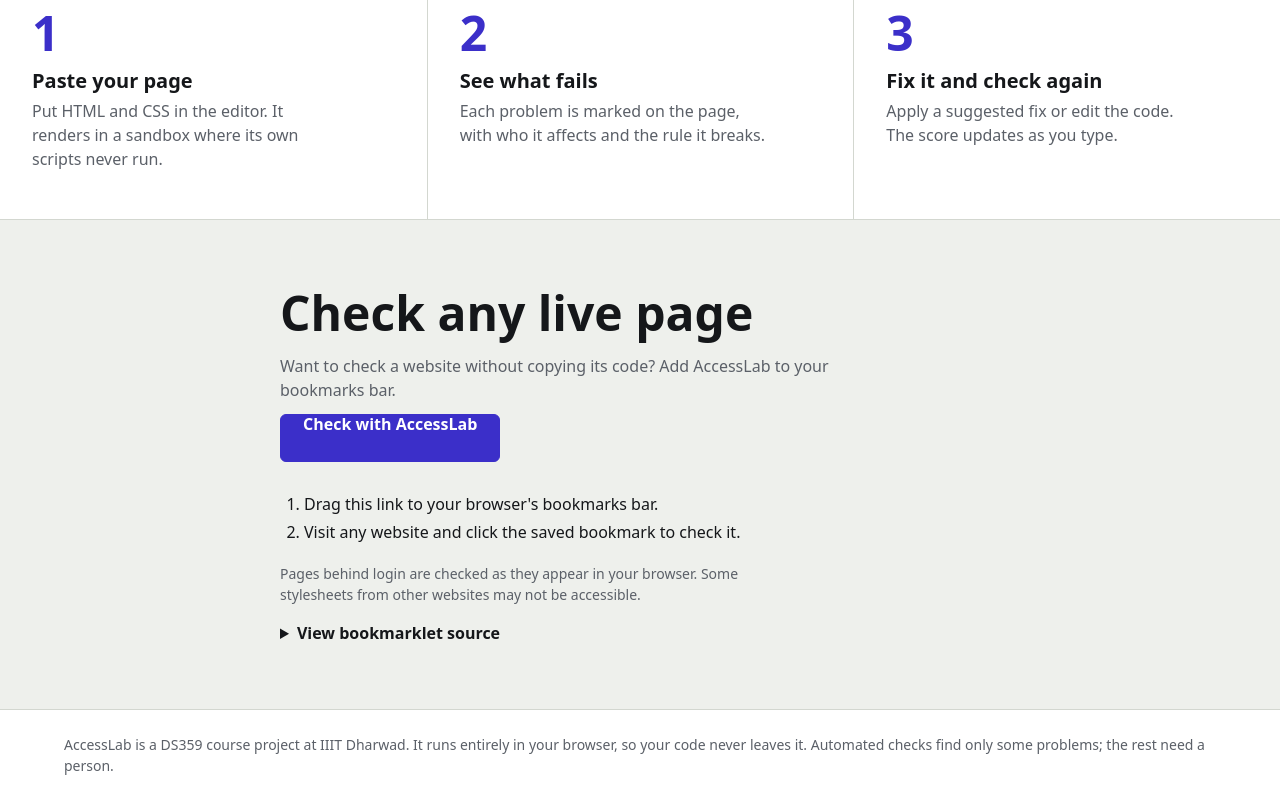
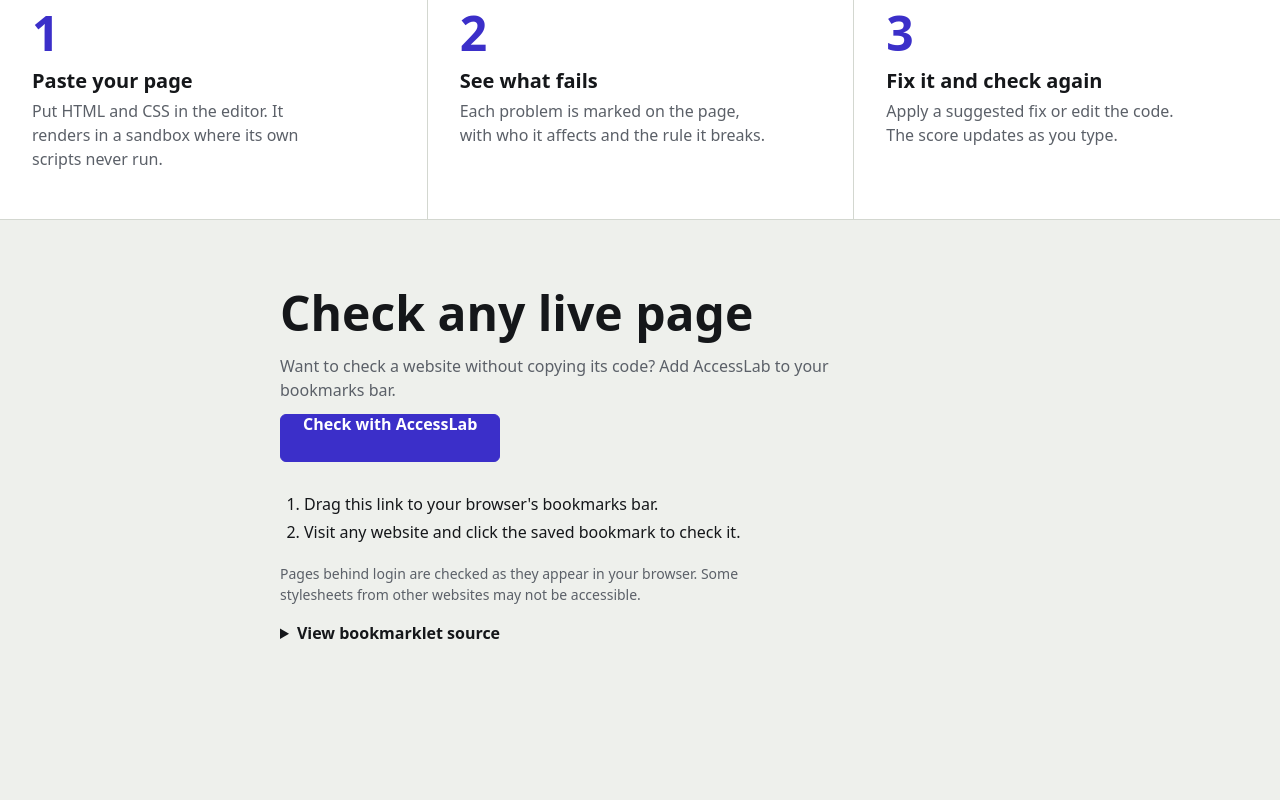
Before and after one commit to sohankolli/accesslab, a React (Vite) app: page / in a window 1280 px wide. Shown: the part 699-1499 px from the top of the page. After the commit the page ends 1408 px from the top, so only its background shows below. Built offline with nearby package versions, Linux system fonts and the light colour scheme; a web font is replaced by a local one.

Commit message:
fix(home): keep a11y lint on and announce the drag hint

```diff
--- a/src/components/SiteFooter.jsx
+++ b/src/components/SiteFooter.jsx
@@ -1,10 +1,3 @@
 export default function SiteFooter() {
-  return (
-    <footer className="site-footer">
-      <p>
-        AccessLab is a DS359 course project at IIIT Dharwad. It runs entirely in your browser, so
-        your code never leaves it. Automated checks find only some problems; the rest need a person.
-      </p>
-    </footer>
-  );
+  return null;
 }
--- a/src/features/home/Home.jsx
+++ b/src/features/home/Home.jsx
@@ -1,6 +1,3 @@
-/* eslint-disable jsx-a11y/anchor-is-valid */
-/* eslint-disable jsx-a11y/click-events-have-key-events */
-/* eslint-disable jsx-a11y/no-static-element-interactions */
 import { useEffect, useRef, useState } from 'react';
 import { useDispatch } from 'react-redux';
 import { Link } from 'react-router';
@@ -96,8 +93,10 @@ export default function Home() {
             Want to check a website without copying its code? Add AccessLab to your bookmarks bar.
           </p>
 
+          {/* React blocks javascript: URLs in JSX, so the real URL is set through the ref. */}
           <a
             ref={bookmarkletLink}
+            href="#check-with-accesslab"
             className="btn btn--primary btn--lg bookmarklet__link"
             draggable="true"
             onClick={(event) => {
@@ -108,11 +107,9 @@ export default function Home() {
             Check with AccessLab
           </a>
 
-          {bookmarkletHint && (
-            <p role="status" className="bookmarklet__note">
-              {bookmarkletHint}
-            </p>
-          )}
+          <p role="status" className="bookmarklet__note">
+            {bookmarkletHint}
+          </p>
 
           <ol>
             <li>Drag this link to your browser's bookmarks bar.</li>
```
